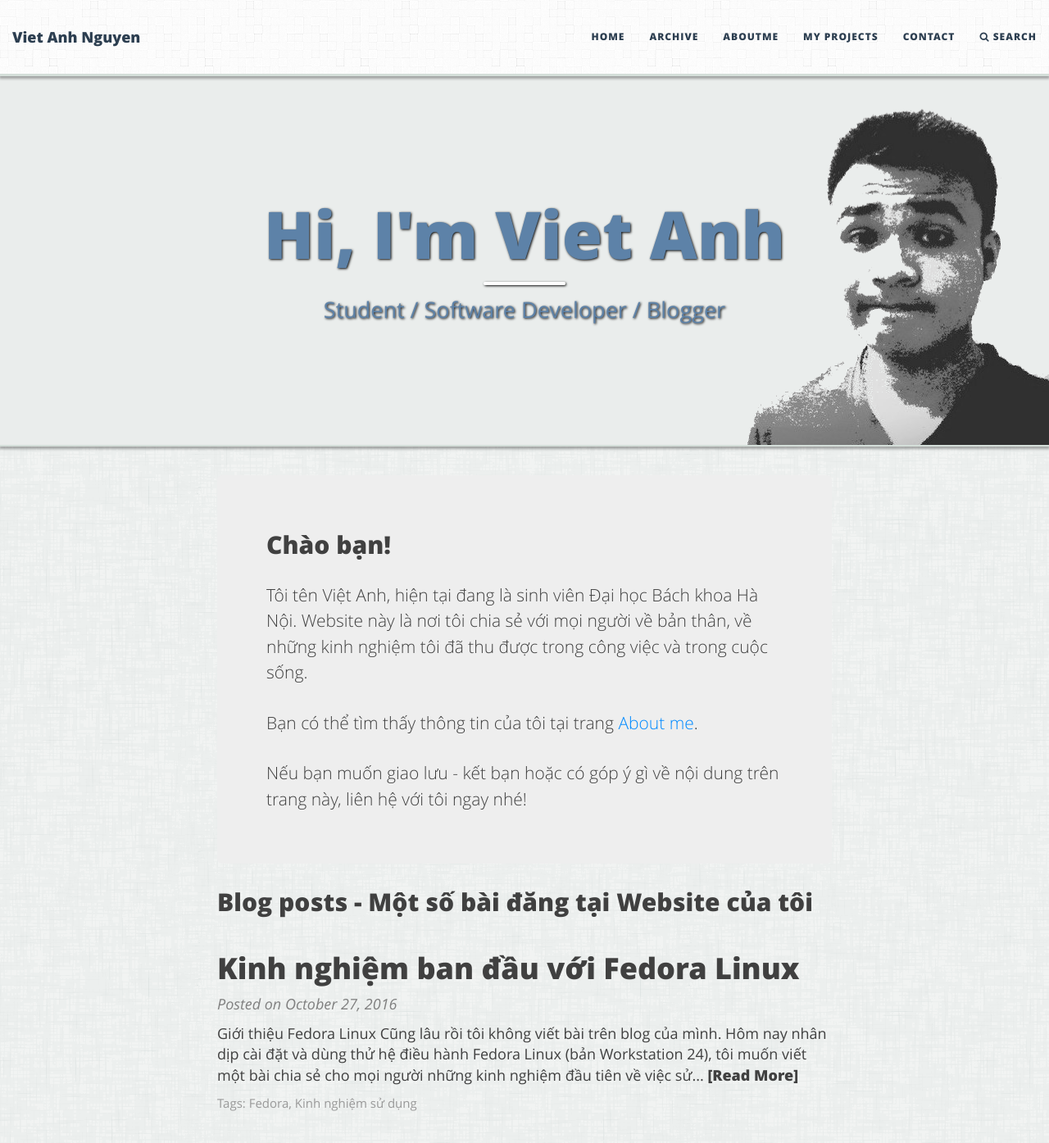
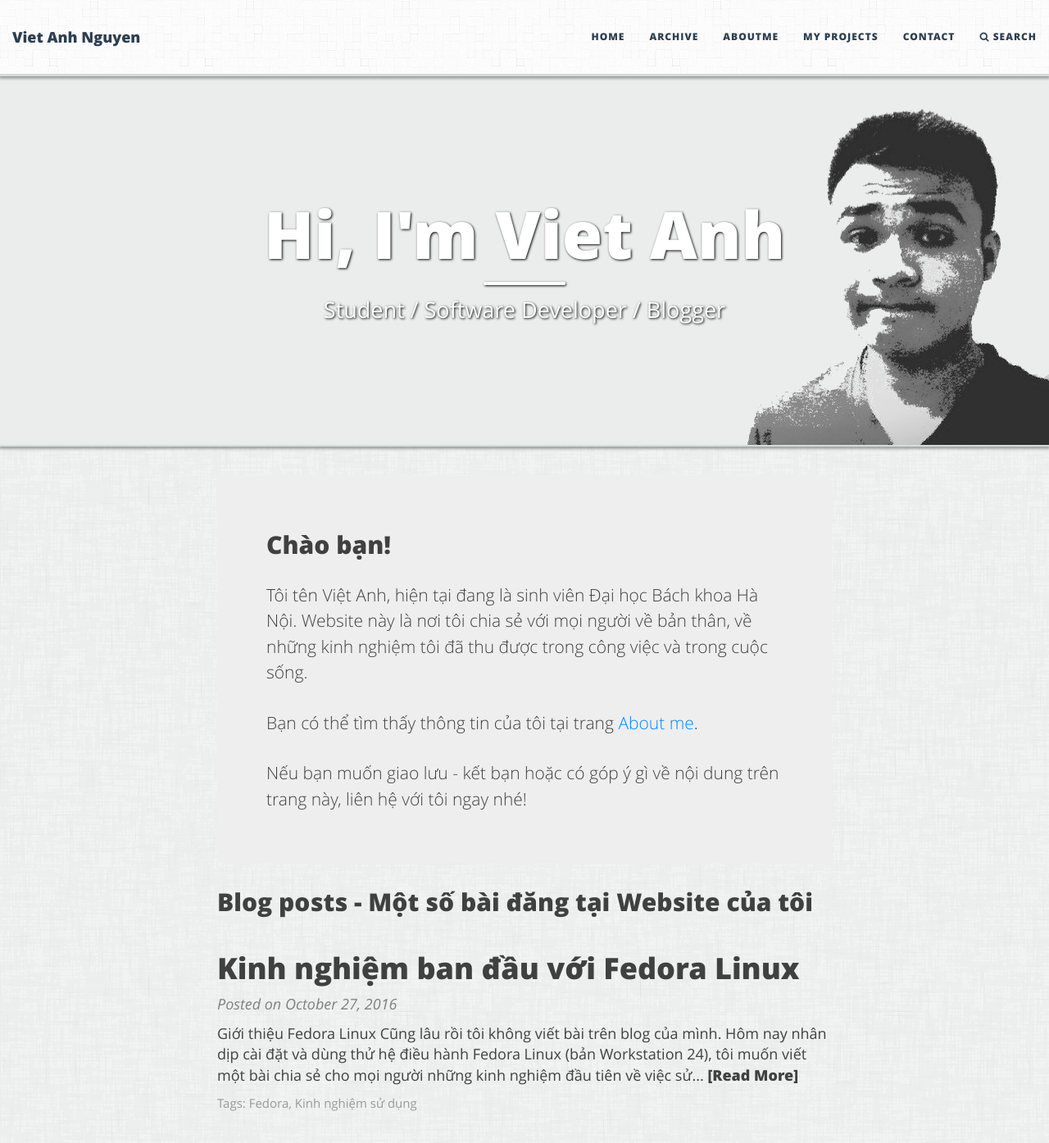
Before and after one commit to diglink/vietanhdev.github.io, a Jekyll site: the page built from index.html, in a window 1280 px wide and 1400 px high. Shown: the top 1395 px of the window at 82% size. Built offline with Jekyll 4.4.1, drawn with Linux system fonts in a browser that asks for light colours; the list of posts is cut into pages by our own code.

Commit message:
update website

```diff
--- a/index.html
+++ b/index.html
@@ -74,7 +74,4 @@ bigimg: "/files/background/vietanhdev.png"
 	.big-img.intro-header {
 		background: #EAEDEC url("/files/background/vietanhdev.png") right bottom no-repeat;
 	}
-  .page-heading h1, .page-subheading {
-    color: #5D82A8;
-  }
 </style>
```
